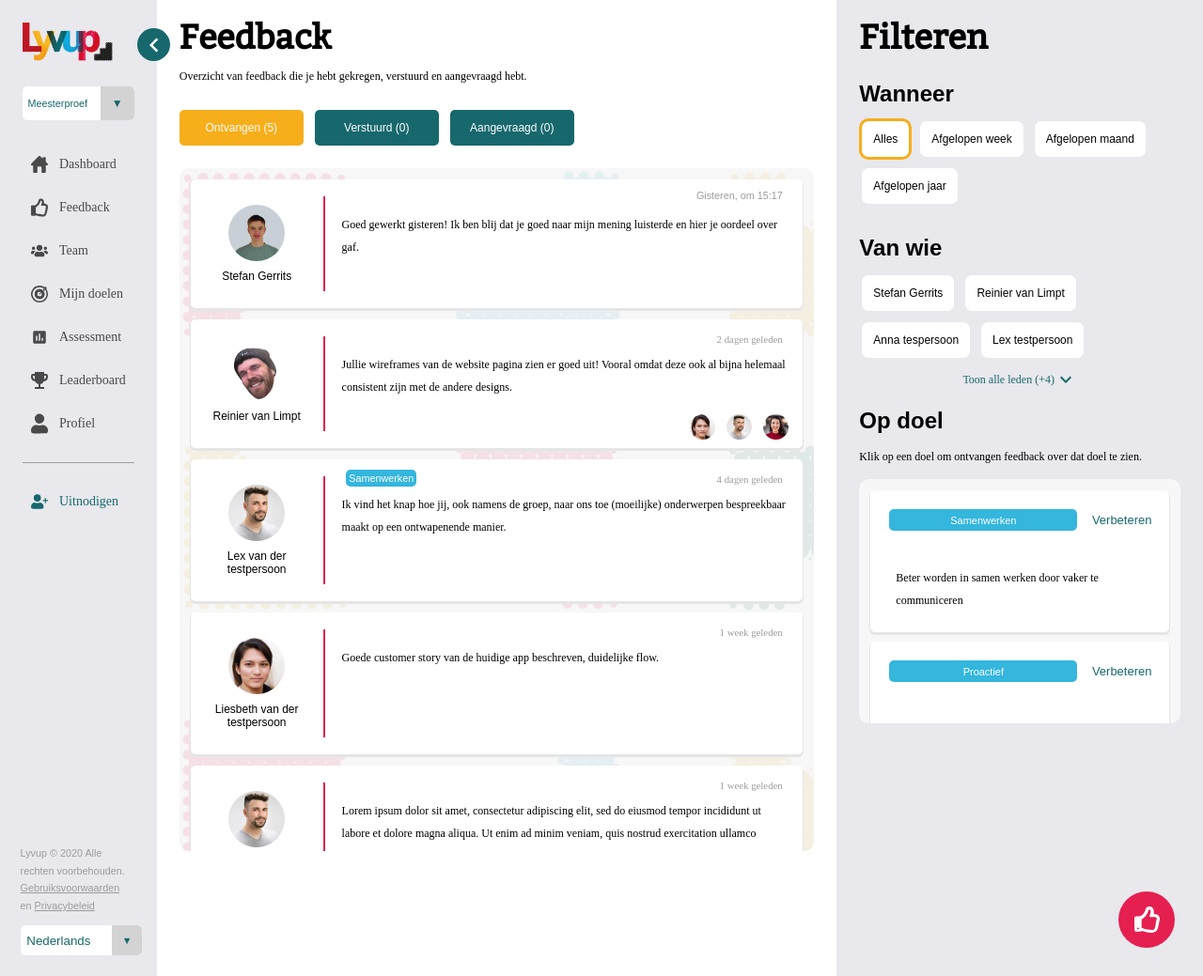
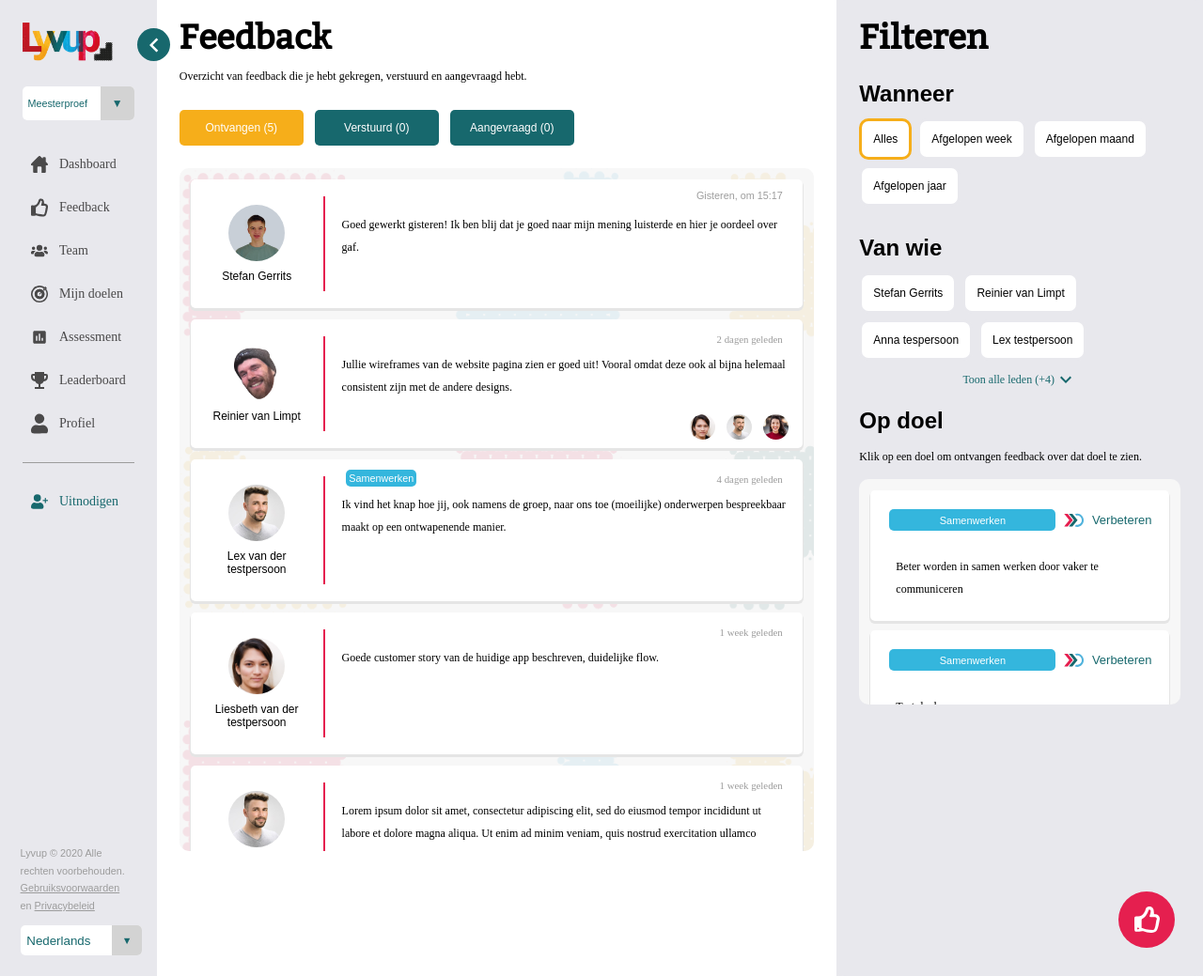
Before and after one commit to StefanGerrits2/Lyvup-prototype, a Node server app: page /feedback in a window 1280 px wide. Shown: the whole page at 94% size. Run offline with Node 20, Linux system fonts and the light colour scheme; data that the repository does not hold is empty; some libraries are stand-ins or nearby versions; some web fonts are replaced.

Commit message:
implement feedback

```diff
--- a/public/js/invite.js
+++ b/public/js/invite.js
@@ -12,7 +12,7 @@ document.querySelector('#email__container').appendChild(cross2);
 // Source https://stackoverflow.com/questions/4220126/run-javascript-function-when-user-finishes-typing-instead-of-on-key-up
 // Setup before functions
 let typingTimer;                // Timer identifier
-const doneTypingInterval = 100;  // Timer 2 seconds
+const doneTypingInterval = 500;  // Timer 2 seconds
 const inputs = document.querySelectorAll('.input');
 
 inputs.forEach(item => {
--- a/src/sass/components/footer.scss
+++ b/src/sass/components/footer.scss
@@ -1,4 +1,4 @@
-footer {
+#footer {
     position: absolute;
     left: 0;
     bottom: 0;
--- a/src/sass/pages/giveCompliment.scss
+++ b/src/sass/pages/giveCompliment.scss
@@ -322,10 +322,14 @@ input[type="checkbox"] {
     & > h4 {
         margin: 0;
         margin-right: .5em;
+        font-size: 1.1em;
         display: none;
     }
 
     & #goals__container {
+        max-height: 25vh;
+        overflow-y: auto;
+
         & input {
             display: none;
 
@@ -339,9 +343,23 @@ input[type="checkbox"] {
             border-radius: $border-radius-small;
         }
 
-        & #goals__container {
-          max-height: 25vh;
-          overflow-y: auto;
+        & div:first-of-type {
+            margin-bottom: 0;
+        }
+
+        & .goal-buttons__container {
+            align-items: center;
+            justify-content: space-between;
+
+            & div {
+                justify-content: initial!important;
+                width: fit-content;
+            }
+
+            & img {
+                width: 2em;
+                // margin-right: -2em;
+            }
         }
     }
 }
--- a/src/sass/pages/goals.scss
+++ b/src/sass/pages/goals.scss
@@ -270,10 +270,6 @@
   }
 }
 
-aside{
-  width: 150px;
-}
-
 .compliment__container {
   box-sizing: border-box;
   border-left: 10px solid white;
--- a/src/sass/styles.scss
+++ b/src/sass/styles.scss
@@ -171,7 +171,7 @@ p {
         }
 
         & #goals__container {
-          max-height: 25vh;
+          max-height: 20em;
           overflow-y: auto;
         }
     }
@@ -292,16 +292,21 @@ p {
   font-size: 13px;
 }
 
-.goal-buttons__container {
+.goal__container .goal-buttons__container {
+  width: 100%;
   display: flex;
   align-items: center;
-  padding: 0;
-}
+  justify-content: space-between;
+  margin-bottom: 0!important;
 
-.goal__container div:nth-of-type(1) {
-  width: 100%;
-  display: flex;
-  justify-content: space-between;
+   & div {
+    display: flex;
+    align-items: center;
+
+    & img {
+      width: 2em;
+    }
+   }
 }
 
 .goal__container:hover {
@@ -574,6 +579,7 @@ option {
     font-size: 12.5px;
   }
 
+
   #main__container,
   .right__container,
   .center__container,
--- a/views/feedback.hbs
+++ b/views/feedback.hbs
@@ -143,9 +143,11 @@
                     <input name="filter3" type="checkbox" id="goal1" value="goal1">
                     <label for="goal1" tabindex="0">
                         <div class="goal__container">
-                            <div>
-                                <div class="goal-buttons__container">
-                                    <span class="goal-type">Samenwerken</span><span class="goal-type2">Verbeteren</span>
+                            <div class="goal-buttons__container">
+                                <span class="goal-type">Samenwerken</span>
+                                <div>
+                                    <img src="/images/apply.svg" alt="">
+                                    <span class="goal-type2"> Verbeteren</span>
                                 </div>
                             </div>
                             <div>
@@ -157,13 +159,31 @@
                     <input name="filter3" type="checkbox" id="goal2" value="goal2">
                     <label for="goal2" tabindex="0">
                         <div class="goal__container">
-                            <div>
-                                <div class="goal-buttons__container">
-                                    <span class="goal-type">Proactief</span><span class="goal-type2">Verbeteren</span>
+                            <div class="goal-buttons__container">
+                                <span class="goal-type">Samenwerken</span>
+                                <div>
+                                    <img src="/images/apply.svg" alt="">
+                                    <span class="goal-type2"> Verbeteren</span>
                                 </div>
                             </div>
                             <div>
                                 <p>Test doel</p>
+                            </div>
+                        </div>
+                    </label>
+
+                    <input name="filter3" type="checkbox" id="goal2" value="goal2">
+                    <label for="goal2" tabindex="0">
+                        <div class="goal__container">
+                            <div class="goal-buttons__container">
+                                <span class="goal-type">Samenwerken</span>
+                                <div>
+                                    <img src="/images/apply.svg" alt="">
+                                    <span class="goal-type2"> Verbeteren</span>
+                                </div>
+                            </div>
+                            <div>
+                                <p>Nog een mooi doel</p>
                             </div>
                         </div>
                     </label>
```
Also changed, not shown: src/sass/pages/invite.scss (+32 -2 lines), views/giveCompliment.hbs (+11 -4 lines), views/invite.hbs (+7 -0 lines), public/dist/styles.css.
